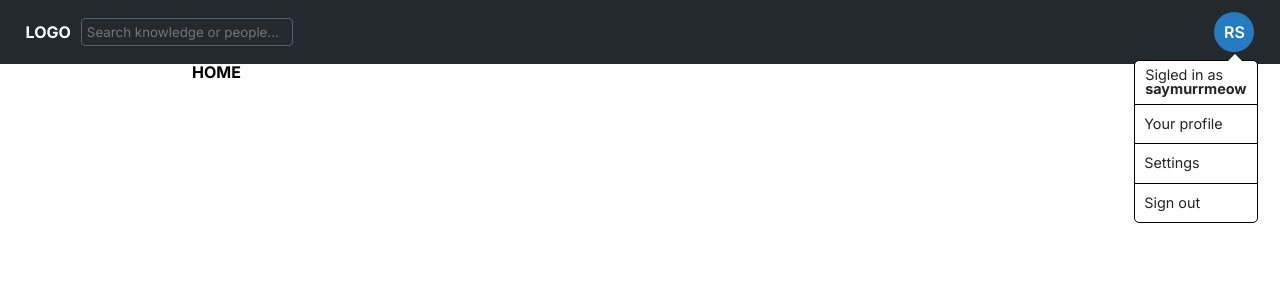
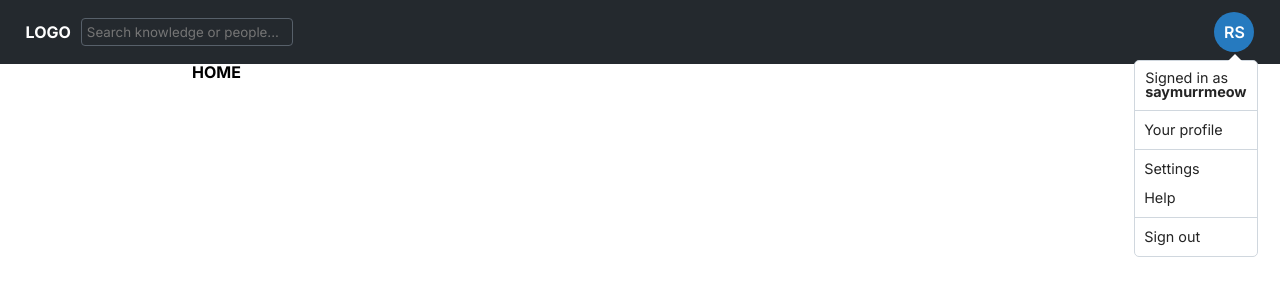
Before and after one commit to insight-hub/ih-web-client, a React app: page / in a window 1280 px wide. Both pictures are taken after a click on the element "RS". Shown: the top 300 px of the page. Built offline with nearby package versions, Linux system fonts and the light colour scheme.

Commit message:
wip: styles

```diff
--- a/src/components/avatar/DropdownMenu.scss
+++ b/src/components/avatar/DropdownMenu.scss
@@ -1,8 +1,9 @@
+@import '../../styles/theme.scss';
 $primary-color: #0d6efd;
 
 .menu__container {
   position: absolute;
-  border: 1px solid black;
+  border: 1px solid $border-default-color;
   border-radius: 5px;
   top: 3rem;
   right: -0.2rem;
@@ -30,7 +31,7 @@ $primary-color: #0d6efd;
 }
 
 .menu_section {
-  border-bottom: 1px solid black;
+  border-bottom: 1px solid $border-default-color;
   padding: 5px 0;
 
   &--non-border {
@@ -40,19 +41,13 @@ $primary-color: #0d6efd;
 
 .menu_list__item {
   padding: 7px 9px;
+
   &:hover {
     background-color: $primary-color;
-
-    & a {
-      color: white;
-    }
+    color: white;
   }
 }
 
 .menu_header {
-  padding: 2px 10px;
+  padding: 5px 10px;
 }
-
-.menu_user_name {
-  font-weight: bold;
-}
--- a/src/components/avatar/DropdownMenu.tsx
+++ b/src/components/avatar/DropdownMenu.tsx
@@ -9,25 +9,26 @@ export const DropdownMenu = () => {
     <div className="menu__container">
       <div className="menu_section">
         <div className="menu_header text-regular">
-          Sigled in as <span className="menu_user_name">saymurrmeow</span>
+          Signed in as <span className="t-bold">saymurrmeow</span>
         </div>
       </div>
-      <ul>
-        <div className="menu_section">
-          <li className="menu_list__item">
-            <Link to="/profile">Your profile</Link>
-          </li>
-        </div>
-        <div className="menu_section">
-          <li className="menu_list__item">
-            <Link to="/settings">Settings</Link>
-          </li>
-        </div>
-        <div className="menu_section menu_section--non-border">
-          <li className="menu_list__item">
-            <Link to="/signout">Sign out</Link>
-          </li>
-        </div>
+      <ul className="menu_section">
+        <Link to="/profile">
+          <li className="menu_list__item">Your profile</li>
+        </Link>
+      </ul>
+      <ul className="menu_section">
+        <Link to="/settings">
+          <li className="menu_list__item">Settings</li>
+        </Link>
+        <Link to="/help">
+          <li className="menu_list__item">Help</li>
+        </Link>
+      </ul>
+      <ul className="menu_section menu_section--non-border">
+        <Link to="/signout">
+          <li className="menu_list__item">Sign out</li>
+        </Link>
       </ul>
     </div>
   );
--- a/src/router.tsx
+++ b/src/router.tsx
@@ -21,6 +21,10 @@ export default createBrowserRouter([
         path: '/settings',
         element: React.createElement('h1', {}, 'Settings'),
       },
+      {
+        path: '/help',
+        element: React.createElement('h1', {}, 'Help'),
+      },
     ],
   },
 ]);
--- a/src/styles/theme.scss
+++ b/src/styles/theme.scss
@@ -2,6 +2,8 @@ $text-regular-color: #242424;
 $text-regular-size: 0.9rem;
 
 $content-lg-width: 70vw;
+
+$border-default-color: #d0d7de;
 
 .text-regular {
   font-size: $text-regular-size;
@@ -12,3 +14,7 @@ $content-lg-width: 70vw;
   margin: 0 auto;
   width: $content-lg-width;
 }
+
+.t-bold {
+  font-weight: 700;
+}
```
